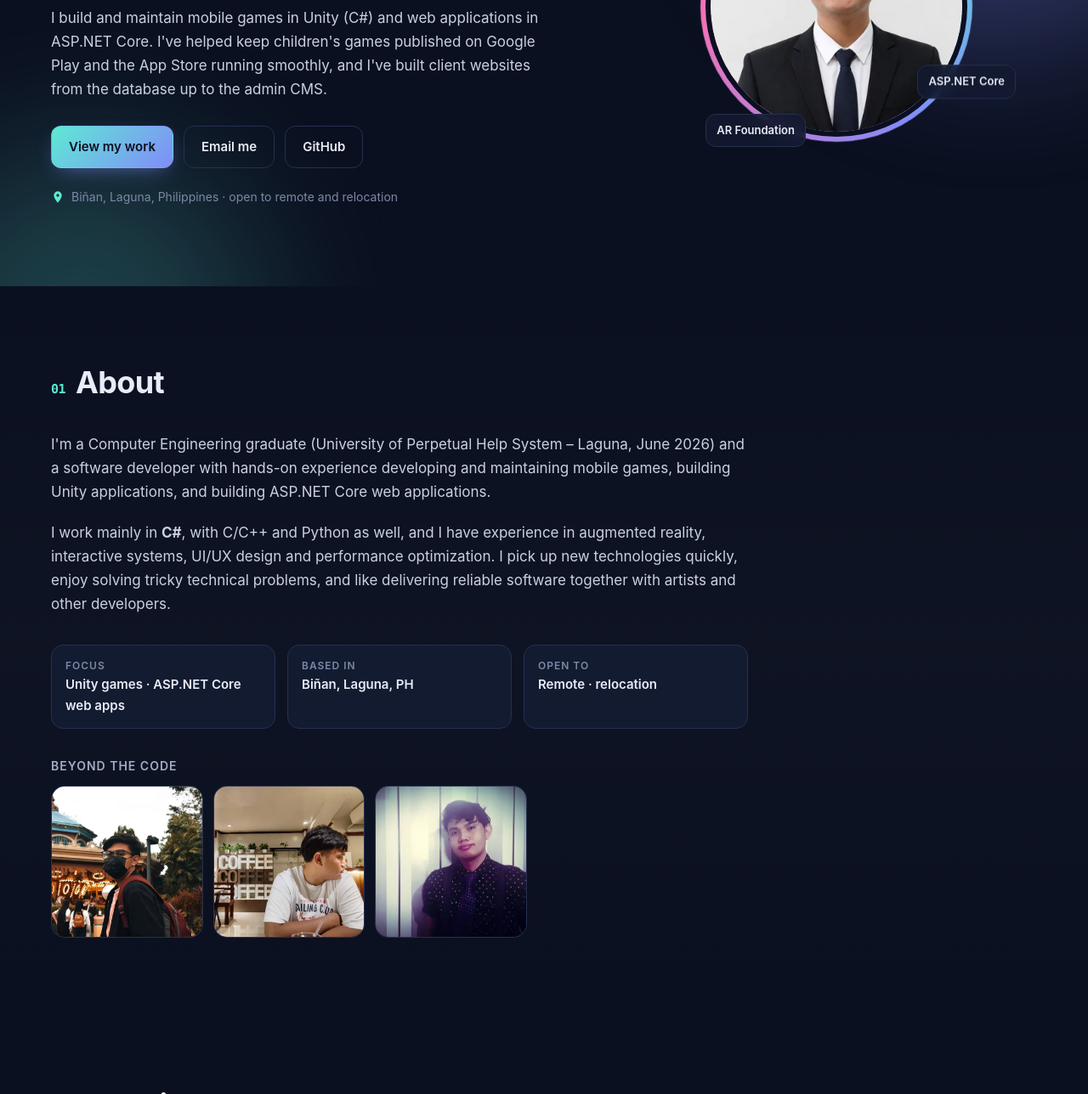
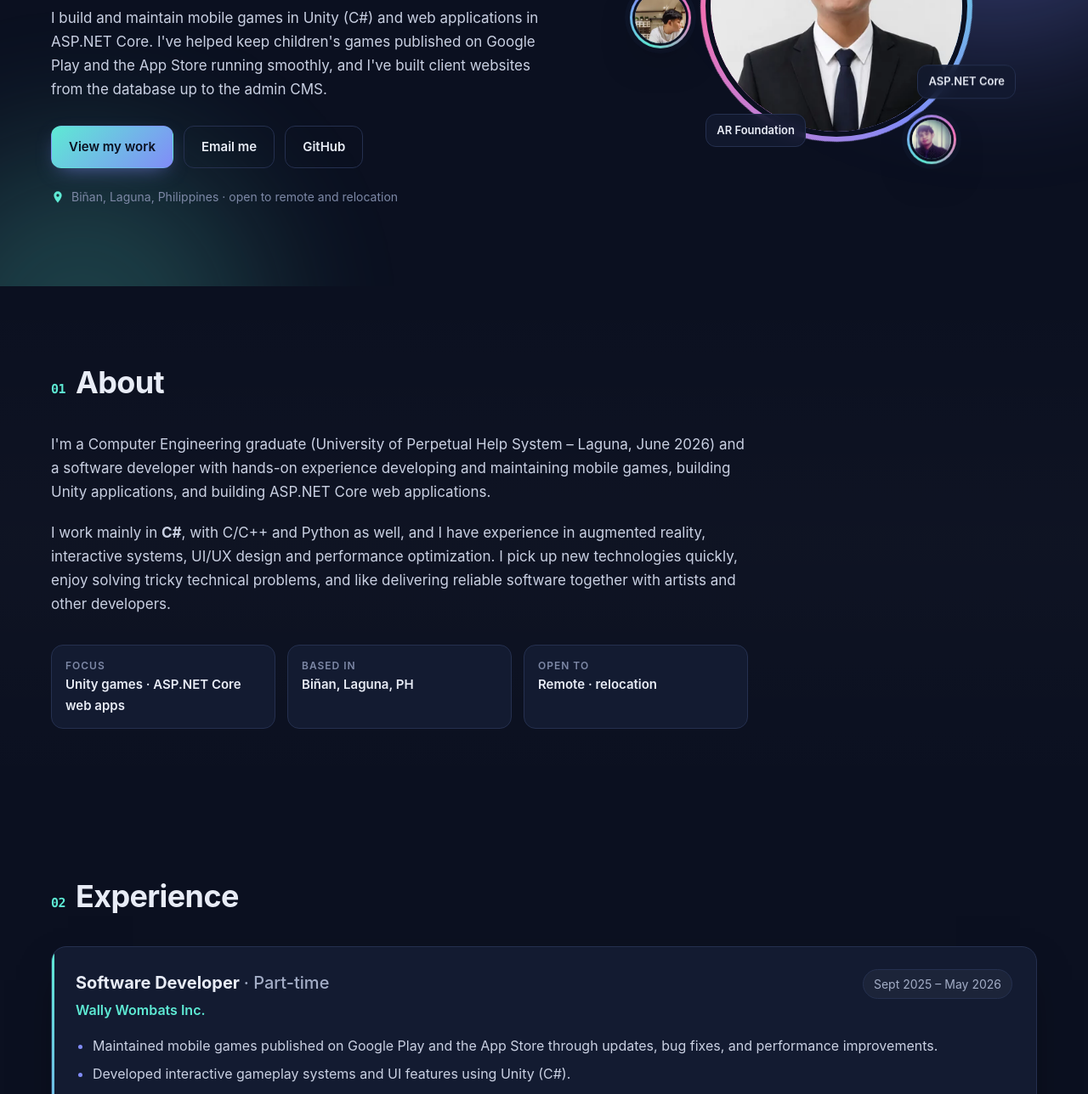
Before and after one commit to cyrusssdesosaa-png/cyrusssdesosaa-png.github.io, a plain HTML site: page index.html in a window 1280 px wide. Shown: the part 401-1689 px from the top of the page at 85% size. Drawn offline with Linux system fonts and the light colour scheme.

Commit message:
Hero: replace About photo strip with floating photo bubbles

```diff
--- a/assets/css/style.css
+++ b/assets/css/style.css
@@ -65,6 +65,11 @@ h1{font-size:clamp(34px,5.4vw,60px);line-height:1.08;margin:0 0 14px;letter-spac
 .chip{position:absolute;font-size:13px;font-weight:600;padding:8px 12px;border-radius:12px;background:rgba(19,27,49,.85);border:1px solid var(--line);backdrop-filter:blur(8px);box-shadow:var(--shadow);animation:bob 5s ease-in-out infinite}
 .c1{top:8%;left:-14%}.c2{bottom:14%;right:-16%;animation-delay:-1.5s}.c3{bottom:-2%;left:2%;animation-delay:-3s}
 @keyframes bob{50%{transform:translateY(-8px)}}
+.bubble{position:absolute;width:68px;height:68px;border-radius:50%;padding:3px;background:conic-gradient(from 200deg,var(--a1),var(--a2),var(--a3),var(--a1));box-shadow:var(--shadow),0 0 0 6px rgba(19,27,49,.55);animation:bob 6s ease-in-out infinite}
+.bubble img{width:100%;height:100%;object-fit:cover;border-radius:50%;border:3px solid var(--bg)}
+.b1{top:-6%;right:-4%;width:64px;height:64px;animation-delay:-2s}
+.b2{top:44%;left:-26%;width:72px;height:72px;animation-delay:-4s}
+.b3{bottom:-10%;right:6%;width:58px;height:58px;animation-delay:-1s}
 
 /* SECTIONS */
 .sec{padding:84px 0}
@@ -80,12 +85,6 @@ h2{font-size:clamp(26px,3.4vw,36px);margin:0 0 28px;letter-spacing:-.6px;display
 .facts b{font-size:12px;text-transform:uppercase;letter-spacing:1px;color:var(--dim);font-weight:600}
 .facts span{color:var(--text);font-weight:600;font-size:15px}
 
-.me{margin-top:26px}
-.me h3{margin:0 0 12px;font-size:14px;color:var(--muted);font-weight:600;text-transform:uppercase;letter-spacing:1px}
-.me-strip{display:grid;grid-template-columns:repeat(3,1fr);gap:12px;max-width:560px}
-.me-strip button{padding:0;border:1px solid var(--line);border-radius:16px;overflow:hidden;cursor:zoom-in;background:var(--card);aspect-ratio:1;transition:transform .3s var(--ease),border-color .3s}
-.me-strip button:hover{transform:translateY(-3px) rotate(-1deg);border-color:var(--a2)}
-.me-strip img{width:100%;height:100%;object-fit:cover}
 /* EXPERIENCE */
 .job{background:var(--card);border:1px solid var(--line);border-radius:var(--radius);padding:26px 28px;box-shadow:var(--shadow);position:relative;overflow:hidden}
 .job::before{content:"";position:absolute;inset:0 auto 0 0;width:3px;background:linear-gradient(var(--a1),var(--a2))}
@@ -195,6 +194,9 @@ h2{font-size:clamp(26px,3.4vw,36px);margin:0 0 28px;letter-spacing:-.6px;display
   .hero-photo{order:-1}
   .ring{width:min(220px,60vw)}
   .c1{left:-30%}.c2{right:-34%}
+  .bubble{width:44px!important;height:44px!important;padding:2px}
+  .bubble img{border-width:2px}
+  .b1{top:-4%;right:-14%}.b2{top:40%;left:-30%}.b3{bottom:-8%;right:-2%}
   .grid,.skills{grid-template-columns:1fr}
 }
 @media (max-width:760px){
--- a/assets/js/main.js
+++ b/assets/js/main.js
@@ -129,8 +129,6 @@
     if (lb.hidden) return;
     if (e.key === 'Escape') close(); else if (e.key === 'ArrowRight') step(1); else if (e.key === 'ArrowLeft') step(-1);
   });
-  const ME = [1, 2, 3].map(n => ({ full: `assets/img/me/${n}.webp`, caption: 'Cyrus de Sosa' }));
-  $$('.me-strip button').forEach(b => b.addEventListener('click', () => { lbImg.classList.remove('pixel'); lightbox(ME, +b.dataset.i); }));
   let sx = null;
   lb.addEventListener('touchstart', e => (sx = e.touches[0].clientX), { passive: true });
   lb.addEventListener('touchend', e => { if (sx == null) return; const dx = e.changedTouches[0].clientX - sx; if (Math.abs(dx) > 45) step(dx < 0 ? 1 : -1); sx = null; });
--- a/index.html
+++ b/index.html
@@ -68,6 +68,9 @@
         <div class="chip c1">Unity · C#</div>
         <div class="chip c2">ASP.NET Core</div>
         <div class="chip c3">AR Foundation</div>
+        <div class="bubble b1"><img src="assets/img/me/bubble-1.webp" alt="Cyrus de Sosa" width="96" height="96" loading="lazy" decoding="async"></div>
+        <div class="bubble b2"><img src="assets/img/me/bubble-2.webp" alt="Cyrus de Sosa" width="96" height="96" loading="lazy" decoding="async"></div>
+        <div class="bubble b3"><img src="assets/img/me/bubble-3.webp" alt="Cyrus de Sosa" width="96" height="96" loading="lazy" decoding="async"></div>
       </div>
     </div>
   </section>
@@ -84,14 +87,6 @@
           <li><b>Based in</b><span>Biñan, Laguna, PH</span></li>
           <li><b>Open to</b><span>Remote · relocation</span></li>
         </ul>
-        <div class="me">
-          <h3>Beyond the code</h3>
-          <div class="me-strip">
-            <button data-i="0" aria-label="Open photo 1 of Cyrus de Sosa"><img src="assets/img/me/thumb-1.webp" alt="Cyrus de Sosa" loading="lazy" decoding="async" width="600" height="600"></button>
-            <button data-i="1" aria-label="Open photo 2 of Cyrus de Sosa"><img src="assets/img/me/thumb-2.webp" alt="Cyrus de Sosa" loading="lazy" decoding="async" width="600" height="600"></button>
-            <button data-i="2" aria-label="Open photo 3 of Cyrus de Sosa"><img src="assets/img/me/thumb-3.webp" alt="Cyrus de Sosa" loading="lazy" decoding="async" width="600" height="450" style="object-position:72% center"></button>
-          </div>
-        </div>
       </div>
     </div>
   </section>
```
Also changed, not shown: assets/img/me/1.webp (deleted), assets/img/me/2.webp (deleted), assets/img/me/3.webp (deleted), assets/img/me/bubble-1.webp (added), assets/img/me/bubble-2.webp (added), assets/img/me/bubble-3.webp (added), assets/img/me/thumb-1.webp (deleted), assets/img/me/thumb-2.webp (deleted), assets/img/me/thumb-3.webp (deleted).
